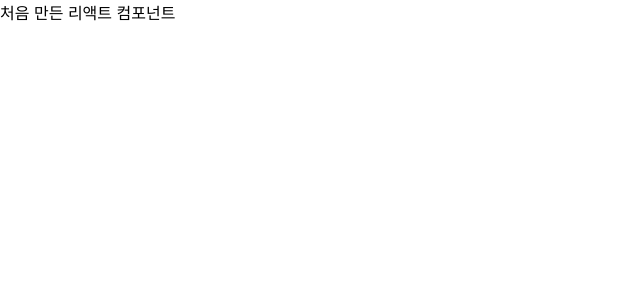
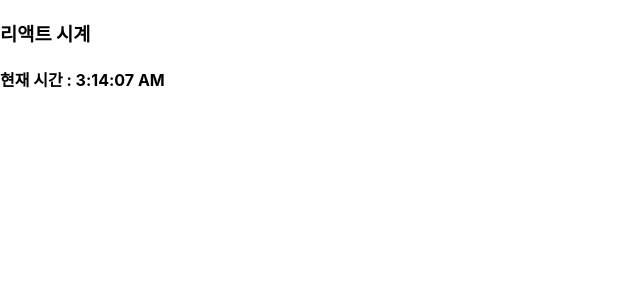
Before and after one commit to itdanja/ezen_web_2022_B_springreact, a React (Create React App) app in the folder src/main/frontend/: page / in a window 1280 px wide. Shown: the top 300 px of the page, without its empty margins (0-640 px from the left). Built offline with nearby package versions, Linux system fonts and the light colour scheme.

Commit message:
day75 컴포넌트 예제

```diff
--- /dev/null
+++ b/src/main/frontend/src/example/ex1component/Clock.js
@@ -0,0 +1,15 @@
+import React from 'react';
+
+export default function Clock( props ){
+    // 함수안에서 js 문법은 자유적으로 작성가능
+        //let clock = new Date().toLocaleTimeString();
+    // 한수안에 return ( ) 안에서 js 문법은 { } 처리 = JSX 문법
+    return ( <>
+        <div>
+            <h3> 리액트 시계 </h3>
+            <h4>
+                현재 시간 : { new Date().toLocaleTimeString() }
+            </h4>
+        </div>
+    </>);
+}
--- /dev/null
+++ b/src/main/frontend/src/example/ex1component/Product.js
@@ -0,0 +1,18 @@
+/* 컴포넌트 원형 */
+/*
+import React from 'react'
+export default function 컴포넌트(props){ return ( <> </> ) }
+*/
+// props : properties 줄임말 [ 매개변수를 JSON 형태로 받는다 ]
+import React from 'react'
+export default function Product( props ){
+    console.log( props )
+    //  <Product name ='코카콜라' price = '1000' />
+    //  props = {name: '코카콜라', price: '1000'}
+    return ( <>
+        <div>
+            <h5> 제품명 :  {props.name } </h5>
+            <h6> 가격 :  { props.price } </h6>
+        </div>
+     </> )
+}
--- /dev/null
+++ b/src/main/frontend/src/example/ex1component/ProductList.js
@@ -0,0 +1,9 @@
+import React from 'react'
+import Product from './Product' // 컴포넌트 호출
+export default function ProductList(){
+    return ( <>
+        <Product name ='코카콜라' price = '1000' />
+        <Product name ='사이다' price = '500' />
+        <Product name ='환타' price = '700' />
+    </>);
+}
--- a/src/main/frontend/src/index.js
+++ b/src/main/frontend/src/index.js
@@ -6,17 +6,47 @@ import reportWebVitals from './reportWebVitals';
 // ---------------------------------------------------------------- //
 // import 컴포넌트명 from 'index.js파일 기준으로 상대경로'
 import Book from './example/ex1component/Book';
+import Product from './example/ex1component/Product';
+import ProductList from './example/ex1component/ProductList';
+import Clock from './example/ex1component/Clock';
+
 
 //1. HTML에 존재하는 div 가져오기 [ document.getElementById('root') ]
 //2. ReactDOM.createRoot( 해당 div ) : 해당 div를 리액트 root 로 사용하여 root 객체 생성
 const root = ReactDOM.createRoot(document.getElementById('root'));
 
+// 4. 예제4 렌더링 반복
+// 1초마다 해당 코드 실행 : setInterval( () => { } , 1000 );
+setInterval( () => {
+    root.render(
+        <React.StrictMode>
+            <Clock />
+        </React.StrictMode>
+    );
+} , 1000 );
+
+
+
+// 3. 예제3 컴포넌트에 컴포넌트 포함 하기
+/*root.render(
+    <React.StrictMode>
+        <ProductList />
+    </React.StrictMode>
+);*/
+
+/*// 2. 예제2 개발자 정의 컴포넌트 렌더링
+root.render(
+    <React.StrictMode>
+        <Product />
+    </React.StrictMode>
+);*/
+
 // 1. 예제1 개발자 정의 컴포넌트 렌더링
-root.render(
+/*root.render(
     <React.StrictMode>
         <Book />
     </React.StrictMode>
-);
+);*/
 
 /* 기본값
 // 3. root.render( ) : 해당 root객체( 우리가 가져온 div )의 컴포넌트 렌더링
```
